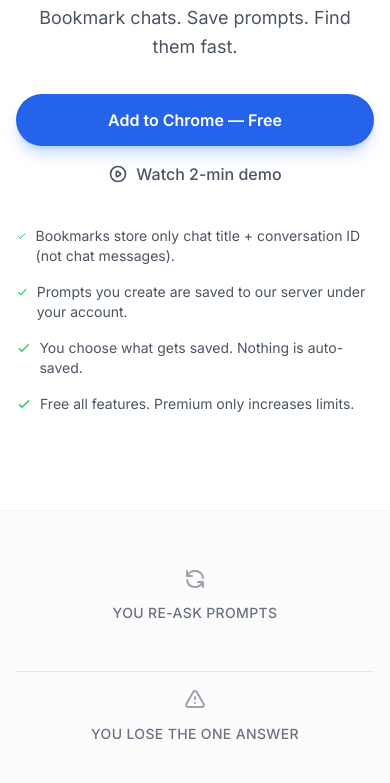
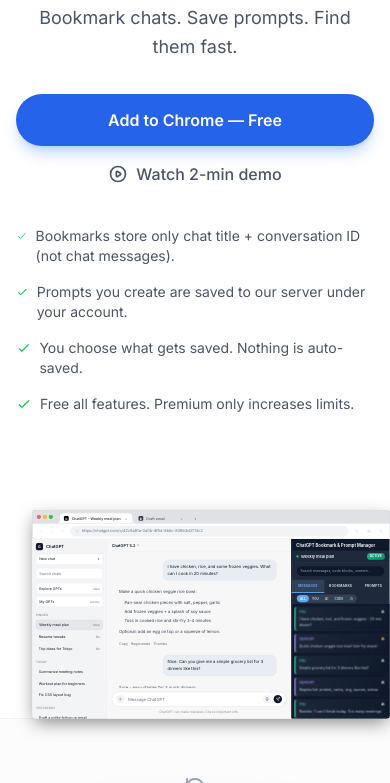
Before and after one commit to mezbahalam/chat-navigator-landing, a website: page index.html in a window 390 px wide. Shown: the part 239-1022 px from the top of the page. Drawn offline with Linux system fonts and the light colour scheme.

Commit message:
feat: Scale desktop interactive demo to fit mobile viewports instead of hiding it.

```diff
--- a/index.html
+++ b/index.html
@@ -1992,18 +1992,34 @@
             }
         }
 
-        /* Hide interactive demo on mobile/tablet */
+        /* Mobile/tablet: scale the full desktop chrome window to fit */
         @media (max-width: 768px) {
             .desktop {
-                display: none !important;
-            }
-
-            .demo-cta {
-                display: none !important;
-            }
-
-            .demo-caption {
-                display: none !important;
+                display: flex !important;
+                width: 1200px;
+                transform-origin: top left;
+                /* scale applied by JS */
+            }
+
+            .chrome-window {
+                height: 700px;
+                border-radius: 12px;
+                box-shadow:
+                    0 0 0 1px rgba(255, 255, 255, 0.1),
+                    0 20px 60px -10px rgba(0, 0, 0, 0.5);
+            }
+
+            /* Override earlier breakpoints that hide these */
+            .sidebar {
+                display: flex !important;
+            }
+
+            .side-panel {
+                display: flex !important;
+            }
+
+            .menu-bar {
+                display: flex !important;
             }
 
             .final-cta {
@@ -4176,6 +4192,31 @@
             }
         })();
     </script>
+
+    <!-- Mobile: scale desktop chrome window to fit viewport -->
+    <script>
+        (function () {
+            var desktop = document.querySelector('.desktop');
+            if (!desktop) return;
+            var DESKTOP_W = 1200;
+            var CHROME_H = 700;
+            var PADDING = 32;
+            function applyScale() {
+                if (window.innerWidth > 768) {
+                    desktop.style.transform = '';
+                    desktop.style.marginLeft = '';
+                    desktop.style.marginBottom = '';
+                    return;
+                }
+                var scale = (window.innerWidth - PADDING) / DESKTOP_W;
+                desktop.style.transform = 'scale(' + scale + ')';
+                desktop.style.marginLeft = (PADDING / 2) + 'px';
+                desktop.style.marginBottom = (scale * CHROME_H - CHROME_H) + 'px';
+            }
+            applyScale();
+            window.addEventListener('resize', applyScale);
+        })();
+    </script>
 </body>
 
 </html>
```
